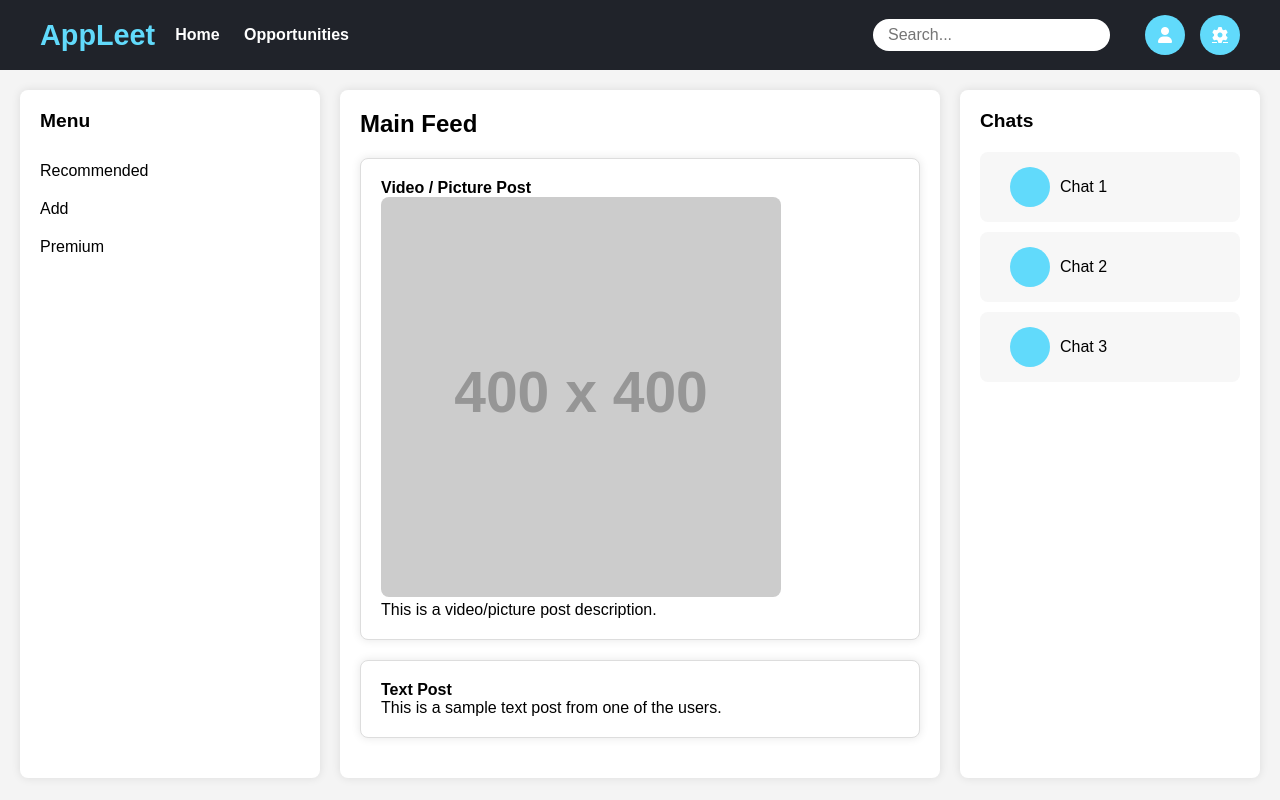
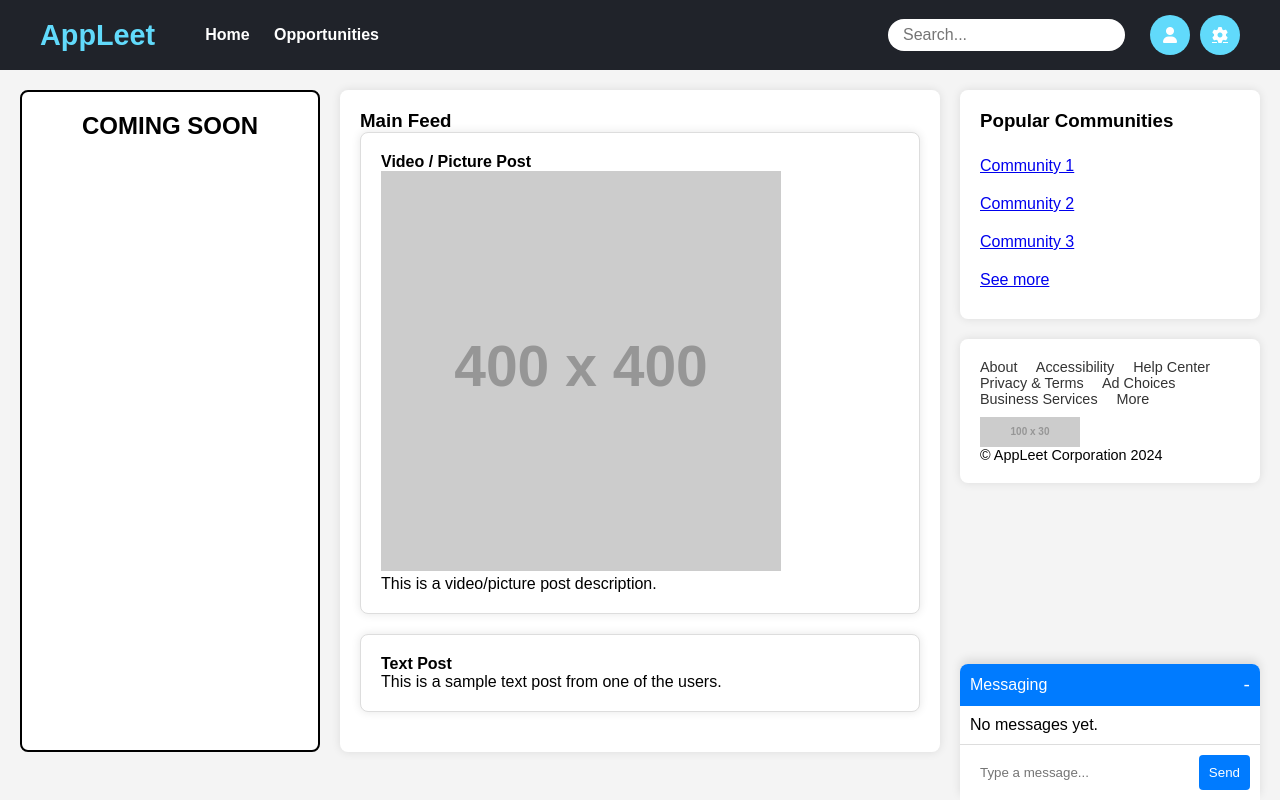
Before and after one commit to alexl14/Appleet, a plain HTML site: page index.html in a window 1280 px wide. Drawn offline with Linux system fonts and the light colour scheme; placeholder pictures from the web are drawn by us.

Commit message:
Update index.html

```diff
--- a/index.html
+++ b/index.html
@@ -3,7 +3,7 @@
 <head>
     <meta charset="UTF-8">
     <meta name="viewport" content="width=device-width, initial-scale=1.0">
-    <title>AppLeet - Sports Network</title>
+    <title>AppLeet - Redesigned Feed</title>
     <!-- Font Awesome for modern icons -->
     <link rel="stylesheet" href="https://cdnjs.cloudflare.com/ajax/libs/font-awesome/6.0.0-beta3/css/all.min.css">
     <style>
@@ -31,13 +31,12 @@
             z-index: 100;
         }
 
-        /* Flex for Left and Right header sections */
-        header .left, header .right {
+        /* Left section (App name and nav links) */
+        .left {
             display: flex;
             align-items: center;
         }
 
-        /* App name with modern font and color */
         header h1 {
             margin: 0;
             font-size: 1.8rem;
@@ -45,7 +44,10 @@
             color: #61dafb;
         }
 
-        /* Navigation links */
+        header nav {
+            margin-left: 30px; /* Create space between AppLeet and the nav links */
+        }
+
         header nav a {
             color: white;
             margin-left: 20px;
@@ -59,6 +61,12 @@
             color: #61dafb;
         }
 
+        /* Right section (Search bar and icons) */
+        .right {
+            display: flex;
+            align-items: center;
+        }
+
         /* Search Bar */
         header input[type="text"] {
             padding: 7px 15px;
@@ -66,7 +74,7 @@
             border-radius: 20px;
             border: none;
             outline: none;
-            margin-right: 20px;
+            margin-right: 15px; /* Reduce margin for tighter alignment */
             transition: box-shadow 0.3s ease;
         }
 
@@ -84,7 +92,7 @@
             align-items: center;
             color: white;
             background-color: #61dafb;
-            margin-left: 15px;
+            margin-left: 10px; /* Reduced space between icons */
             cursor: pointer;
             transition: background-color 0.3s ease;
         }
@@ -93,7 +101,7 @@
             background-color: #007bff;
         }
 
-        /* Responsive Layout for Main Section */
+        /* Main Container Layout */
         .main-container {
             display: grid;
             grid-template-columns: 1fr 2fr 1fr;
@@ -101,49 +109,24 @@
             padding: 20px;
         }
 
-        /* Sidebar Styles */
-        .sidebar {
+        /* Left Sidebar Placeholder */
+        .left-sidebar {
+            background-color: white;
+            padding: 20px;
+            border-radius: 8px;
+            text-align: center;
+            border: 2px solid black;
+        }
+
+        /* Main Feed Styling */
+        .main-feed {
             background-color: white;
             padding: 20px;
             border-radius: 8px;
             box-shadow: 0 0 10px rgba(0, 0, 0, 0.1);
         }
 
-        .sidebar h3 {
-            margin-bottom: 20px;
-            font-size: 1.2rem;
-        }
-
-        .sidebar ul {
-            list-style-type: none;
-            padding: 0;
-        }
-
-        .sidebar ul li {
-            padding: 10px 0;
-            cursor: pointer;
-            font-size: 1rem;
-            transition: color 0.3s ease;
-        }
-
-        .sidebar ul li:hover {
-            color: #007bff;
-        }
-
-        /* Content / Feed Section */
-        .content {
-            background-color: white;
-            padding: 20px;
-            border-radius: 8px;
-            box-shadow: 0 0 10px rgba(0, 0, 0, 0.1);
-        }
-
-        .content h3 {
-            margin-bottom: 20px;
-            font-size: 1.5rem;
-        }
-
-        .post {
+        .main-feed .post {
             margin-bottom: 20px;
             padding: 20px;
             background-color: #fff;
@@ -152,70 +135,133 @@
             box-shadow: 0 0 10px rgba(0, 0, 0, 0.1);
         }
 
-        .post img {
-            max-width: 100%;
-            border-radius: 8px;
+        /* Right Sidebar - Communities and Footer */
+        .right-sidebar {
+            display: flex;
+            flex-direction: column;
         }
 
-        /* Chat Sidebar */
-        .chat-sidebar {
+        .right-sidebar .popular-communities {
             background-color: white;
             padding: 20px;
             border-radius: 8px;
             box-shadow: 0 0 10px rgba(0, 0, 0, 0.1);
+            margin-bottom: 20px;
         }
 
-        .chat-sidebar h3 {
-            margin-bottom: 20px;
-            font-size: 1.2rem;
+        .right-sidebar .popular-communities h3 {
+            margin-bottom: 15px;
         }
 
-        .chat-item {
-            padding: 15px;
-            margin-bottom: 10px;
-            background-color: #f7f7f7;
-            border-radius: 8px;
-            cursor: pointer;
-            display: flex;
-            align-items: center;
-            transition: background-color 0.3s ease;
+        .right-sidebar .popular-communities ul {
+            list-style-type: none;
+            padding: 0;
         }
 
-        .chat-item:hover {
-            background-color: #007bff;
-            color: white;
+        .right-sidebar .popular-communities ul li {
+            padding: 10px 0;
+            transition: color 0.3s ease;
         }
 
-        /* Responsive Design for Tablet and Mobile */
-        @media (max-width: 1024px) {
-            .main-container {
-                grid-template-columns: 1fr;
+        .right-sidebar .popular-communities ul li:hover {
+            color: #007bff;
         }
 
-            .sidebar {
-                margin-bottom: 20px;
-            }
+        /* Footer Section */
+        .right-sidebar .footer-section {
+            background-color: white;
+            padding: 20px;
+            border-radius: 8px;
+            box-shadow: 0 0 10px rgba(0, 0, 0, 0.1);
+            font-size: 0.9rem;
         }
 
-        @media (max-width: 768px) {
-            header {
-                flex-direction: column;
-                align-items: flex-start;
+        .right-sidebar .footer-section a {
+            text-decoration: none;
+            color: #333;
+            margin-right: 15px;
         }
 
-            header .right {
+        .right-sidebar .footer-section a:hover {
+            color: #007bff;
+        }
+
+        .right-sidebar .footer-section img {
+            display: block;
             margin-top: 10px;
         }
 
-            header input[type="text"] {
-                margin-right: 0;
-            }
+        /* Messaging Popup */
+        .messaging-popup {
+            position: fixed;
+            bottom: 0;
+            right: 20px;
+            width: 300px;
+            background-color: white;
+            border-radius: 8px 8px 0 0;
+            box-shadow: 0 -5px 10px rgba(0, 0, 0, 0.1);
+            display: flex;
+            flex-direction: column;
+            transition: all 0.3s ease;
         }
 
+        .messaging-popup .message-header {
+            background-color: #007bff;
+            color: white;
+            padding: 10px;
+            display: flex;
+            justify-content: space-between;
+            align-items: center;
+            border-radius: 8px 8px 0 0;
+        }
+
+        .messaging-popup .messages {
+            padding: 10px;
+            overflow-y: auto;
+            flex-grow: 1;
+            max-height: 200px;
+        }
+
+        .messaging-popup .message-input {
+            display: flex;
+            padding: 10px;
+            border-top: 1px solid #ddd;
+        }
+
+        .messaging-popup .message-input input {
+            flex: 1;
+            padding: 10px;
+            border: none;
+            border-radius: 4px;
+            margin-right: 10px;
+        }
+
+        .messaging-popup .message-input button {
+            background-color: #007bff;
+            color: white;
+            padding: 10px;
+            border: none;
+            border-radius: 4px;
+            cursor: pointer;
+        }
+
+        /* Minimized Chat State */
+        .messaging-popup.minimized {
+            height: 40px;
+        }
+
+        .messaging-popup .minimize-chat {
+            background: none;
+            border: none;
+            color: white;
+            font-size: 1.2rem;
+            cursor: pointer;
+        }
     </style>
 </head>
 <body>
 
+    <!-- Navigation Bar -->
     <header>
         <div class="left">
             <h1>AppLeet</h1>
@@ -240,52 +286,79 @@
         </div>
     </header>
 
+    <!-- Main Container for Layout -->
     <div class="main-container">
-    <!-- Left Sidebar -->
-    <div class="sidebar">
-        <h3>Menu</h3>
-        <ul>
-            <li>Recommended</li>
-            <li>Add</li>
-            <li>Premium</li>
-        </ul>
+        <!-- Left Sidebar (COMING SOON) -->
+        <div class="left-sidebar">
+            <h2>COMING SOON</h2>
         </div>
 
-    <!-- Main Feed -->
-    <div class="content">
+        <!-- Main Feed Section -->
+        <div class="main-feed">
             <h3>Main Feed</h3>
-
-        <!-- Post 1 -->
             <div class="post">
                 <h4>Video / Picture Post</h4>
                 <img src="https://via.placeholder.com/400" alt="Placeholder Image">
                 <p>This is a video/picture post description.</p>
             </div>
-
-        <!-- Post 2 -->
             <div class="post">
                 <h4>Text Post</h4>
                 <p>This is a sample text post from one of the users.</p>
             </div>
         </div>
 
-    <!-- Chat Sidebar -->
-    <div class="chat-sidebar">
-        <h3>Chats</h3>
-        <div class="chat-item">
-            <div class="profile-icon" style="margin-right: 10px;"></div>
-            <span>Chat 1</span>
+        <!-- Right Sidebar (Popular Communities and Footer Section) -->
+        <div class="right-sidebar">
+            <!-- Popular Communities -->
+            <div class="popular-communities">
+                <h3>Popular Communities</h3>
+                <ul>
+                    <li><a href="#">Community 1</a></li>
+                    <li><a href="#">Community 2</a></li>
+                    <li><a href="#">Community 3</a></li>
+                    <li><a href="#">See more</a></li>
+                </ul>
             </div>
-        <div class="chat-item">
-            <div class="profile-icon" style="margin-right: 10px;"></div>
-            <span>Chat 2</span>
-        </div>
-        <div class="chat-item">
-            <div class="profile-icon" style="margin-right: 10px;"></div>
-            <span>Chat 3</span>
+
+            <!-- Footer Section -->
+            <div class="footer-section">
+                <a href="#">About</a>
+                <a href="#">Accessibility</a>
+                <a href="#">Help Center</a>
+                <a href="#">Privacy & Terms</a>
+                <a href="#">Ad Choices</a>
+                <a href="#">Business Services</a>
+                <a href="#">More</a>
+                <img src="https://via.placeholder.com/100x30" alt="AppLeet Logo">
+                <p>© AppLeet Corporation 2024</p>
             </div>
         </div>
     </div>
 
+    <!-- Messaging Popup (Like LinkedIn) -->
+    <div class="messaging-popup">
+        <div class="message-header">
+            <span>Messaging</span>
+            <button class="minimize-chat">-</button>
+        </div>
+        <div class="messages">
+            <p>No messages yet.</p>
+        </div>
+        <div class="message-input">
+            <input type="text" placeholder="Type a message...">
+            <button>Send</button>
+        </div>
+    </div>
+
+    <script>
+        // JavaScript for toggling the messaging popup (minimize/maximize)
+        const minimizeButton = document.querySelector('.minimize-chat');
+        const messagePopup = document.querySelector('.messaging-popup');
+
+        minimizeButton.addEventListener('click', () => {
+            messagePopup.classList.toggle('minimized');
+        });
+    </script>
+
 </body>
 </html>
```
Lines whose indentation alone changed are shown as unchanged.
